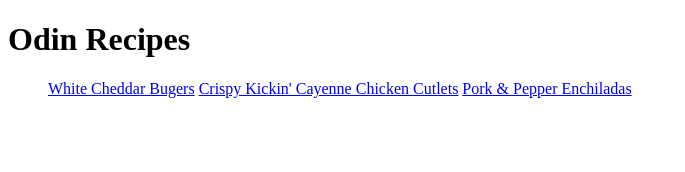
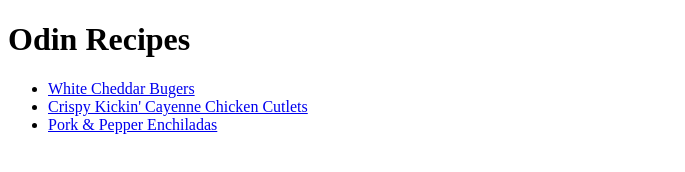
Before and after one commit to ale-munozz25/odin-recipes02, a plain HTML site: page index.html in a window 1280 px wide. Shown: the whole page, without its empty margins (0-685 px from the left). Drawn offline with Linux system fonts and the light colour scheme.

Commit message:
Fix unordered list

```diff
--- a/index.html
+++ b/index.html
@@ -8,9 +8,9 @@
     <body>
         <h1>Odin Recipes</h1>
         <ul>
-        <a href="recipes/white-cheddar-burgers.html">White Cheddar Bugers</a>
-        <a href="recipes/cayenne-chicken-cutlets.html">Crispy Kickin' Cayenne Chicken Cutlets</a>
-        <a href="recipes/pork-pepper-enchiladas.html">Pork & Pepper Enchiladas</a>
+        <li><a href="recipes/white-cheddar-burgers.html">White Cheddar Bugers</a></li>
+        <li><a href="recipes/cayenne-chicken-cutlets.html">Crispy Kickin' Cayenne Chicken Cutlets</a></li>
+        <li><a href="recipes/pork-pepper-enchiladas.html">Pork & Pepper Enchiladas</a></li>
     </ul>
     </body>
 </html>
```
